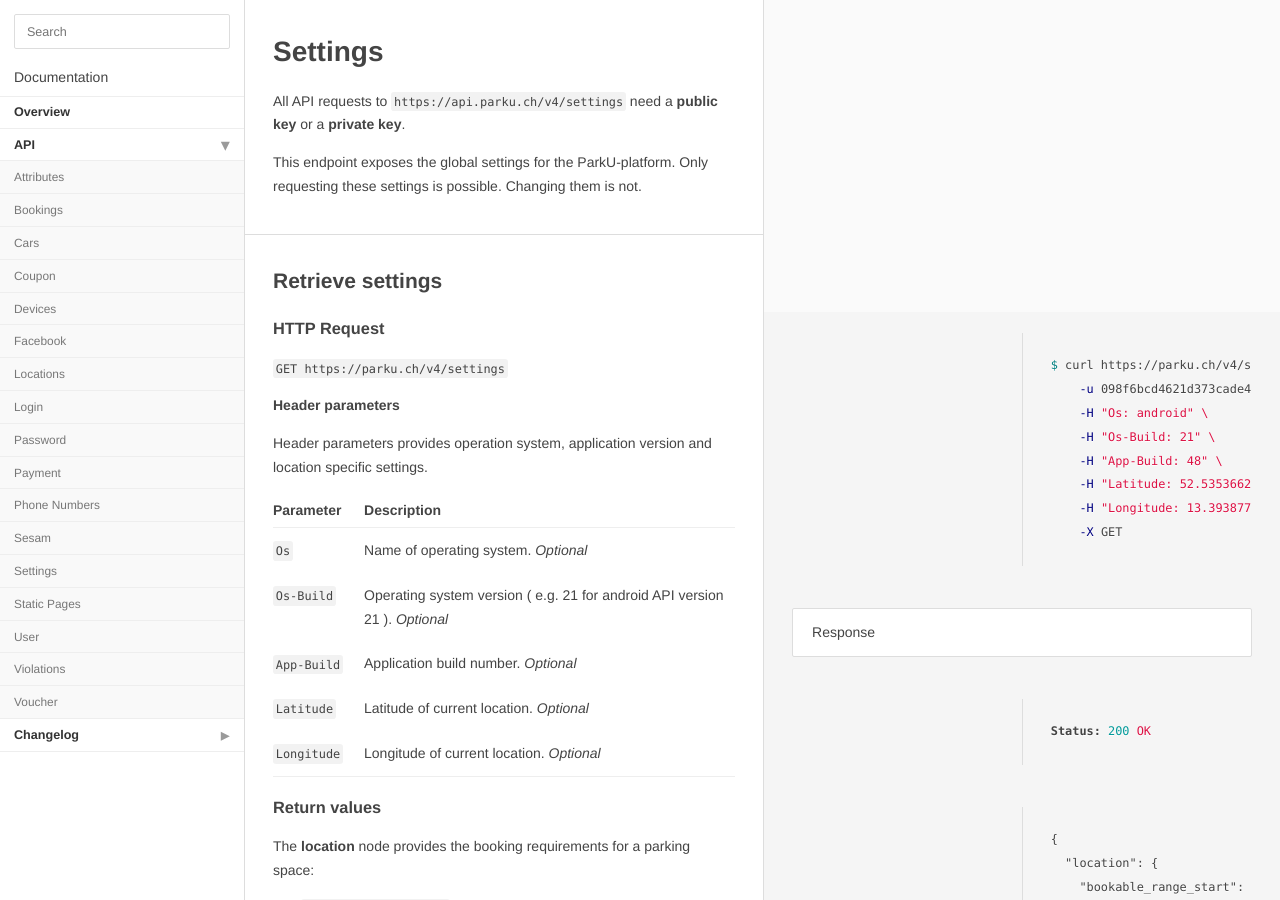
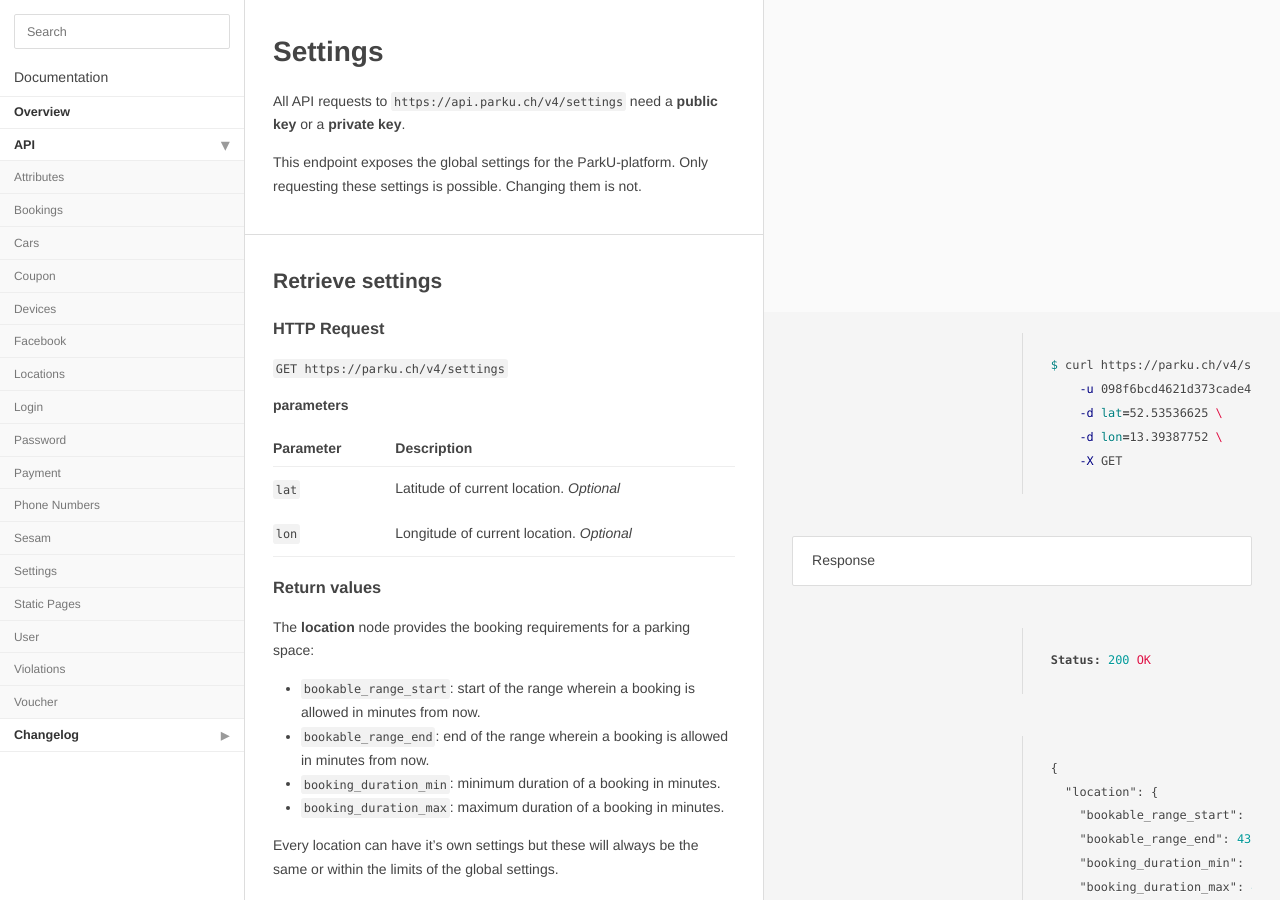
Before and after one commit to parku/docs, a Jekyll site: the page built from api/settings.md, in a window 1280 px wide and 900 px high. Built offline with Jekyll 4.4.1, drawn with Linux system fonts in a browser that asks for light colours; Markdown is read by kramdown in place of the engine named in the settings.

Commit message:
DEV-59 PR fixes

````diff
--- a/api/settings.md
+++ b/api/settings.md
@@ -16,11 +16,8 @@ Only requesting these settings is possible. Changing them is not.
 ```sh
 $ curl {{ site.parku.api }}/settings \
     -u 098f6bcd4621d373cade4e832627b4f6:parku \
-    -H "Os: android" \
-    -H "Os-Build: 21" \
-    -H "App-Build: 48" \
-    -H "Latitude: 52.53536625" \
-    -H "Longitude: 13.39387752" \
+    -d lat=52.53536625 \
+    -d lon=13.39387752 \
     -X GET
 ```
 
@@ -107,17 +104,12 @@ Status: 200 OK
 
 `GET {{ site.parku.api }}/settings`
 
-#### Header parameters
-
-Header parameters provides operation system, application version and location specific settings.
+#### parameters
 
 Parameter   | Description
 ---         | ---
-`Os`         | Name of operating system. _Optional_
-`Os-Build`   | Operating system version ( e.g. 21 for android API version 21 ). _Optional_
-`App-Build`  | Application build number. _Optional_
-`Latitude`   | Latitude of current location. _Optional_
-`Longitude`  | Longitude of current location. _Optional_
+`lat`   | Latitude of current location. _Optional_
+`lon`   | Longitude of current location. _Optional_
 
 ### Return values
 
````
Also changed, not shown: changelog.md.
